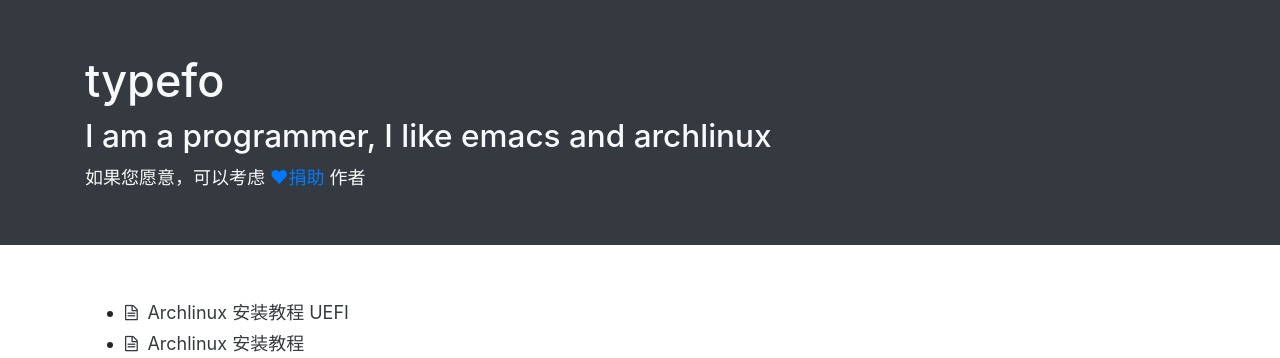
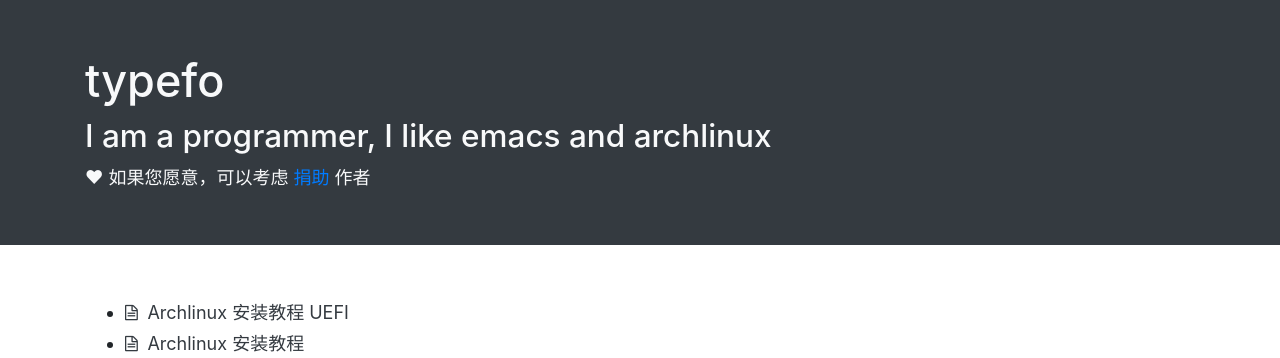
Before and after one commit to ehsud/blog, a Jekyll site: the page built from index.md, in a window 1280 px wide. Shown: the top 358 px of the page. Built offline with Jekyll 4.4.1, drawn with Linux system fonts in a browser that asks for light colours.

Commit message:
Updated some files

```diff
--- a/_layouts/default.html
+++ b/_layouts/default.html
@@ -18,7 +18,7 @@
                 <div class="col">
                     <h1 class="h1 text-light">{{ site.title }}</h1>
                     <h2 class="h3 text-light">{{ site.description }}</h2>
-		    <span class="mt-3 text-light">如果您愿意，可以考虑 <a href="/donate.html">❤捐助</a> 作者</span>
+		    <span class="mt-3 text-light">❤ 如果您愿意，可以考虑 <a href="/donate.html">捐助</a> 作者</span>
                 </div>
             </div>
         </div>
```
